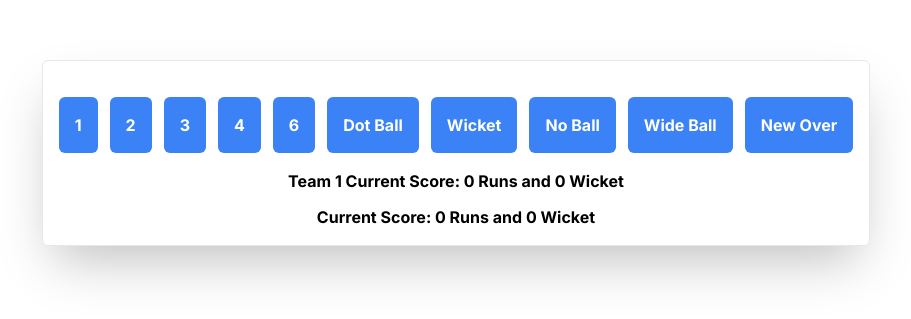
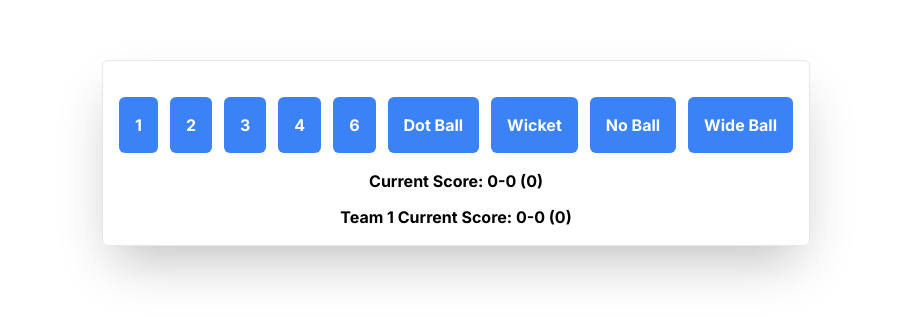
Before and after one commit to FaizanAnsari185/cricket, a Next.js app: page / in a window 1280 px wide. Shown: the part 247-566 px from the top of the page, without its empty margins (184-1095 px from the left). Built offline with nearby package versions, Linux system fonts and the light colour scheme.

Commit message:
ron and wicket added

```diff
--- a/app/page.js
+++ b/app/page.js
@@ -1,17 +1,44 @@
-"use client"
+"use client";
 import Playbutton from "@/components/playbutton";
 import Run from "@/components/run";
 import React, { useState } from "react";
 
 const page = () => {
+  const [runInOneOver, setRunInOneOver] = useState([]);
+  const [ballInOneOver, setBallInOneOver] = useState(0);
+  const [score, setScore] = useState(0);
+  const [wicket, setWicket] = useState(0);
 
-const [runInOneOver, setRunInOneOver] = useState([])
-
-function updateRun(pb){
-
-
-  setRunInOneOver([...runInOneOver,pb])
-}
+  function updateRun(pb) {
+    if (ballInOneOver === 6) {
+      return;
+    }
+    if (pb === "Dot Ball") {
+      setRunInOneOver([...runInOneOver, "*"]);
+      setBallInOneOver(ballInOneOver + 1);
+      return;
+    }
+    if (pb === "Wicket") {
+      setRunInOneOver([...runInOneOver, "W"]);
+      setBallInOneOver(ballInOneOver + 1);
+      setWicket(wicket + 1);
+      return;
+    }
+    if (pb === "No Ball") {
+      setRunInOneOver([...runInOneOver, "NB"]);
+      setScore(score+1)
+      return;
+    }
+    if (pb === "Wide Ball") {
+      setRunInOneOver([...runInOneOver, "WB"]);
+      setScore(score+1)
+      return;
+    } else {
+      setRunInOneOver([...runInOneOver, pb]);
+      setBallInOneOver(ballInOneOver + 1);
+      setScore(score+pb)
+    }
+  }
 
   return (
     <div className="h-full flex justify-center items-center">
@@ -23,17 +50,17 @@ function updateRun(pb){
             ))}
           </div>
           <div className="flex gap-3 justify-around">
-            {[1,2,3,4,6,"Dot Ball","Wicket","No Ball","Wide Ball","New Over"].map((item) => (
-              <Playbutton pb={item} updateRun= {updateRun}/>
-            ))}
+            {[1, 2, 3, 4, 6, "Dot Ball", "Wicket", "No Ball", "Wide Ball"].map(
+              (item) => (
+                <Playbutton pb={item} updateRun={updateRun} />
+              )
+            )}
           </div>
         </div>
         <div className="flex flex-col gap-3 justify-around">
+          <div className="flex justify-center">Current Score: {score}-{wicket} (0)</div>
           <div className="flex justify-center">
-            Team 1 Current Score: {0} Runs and 0 Wicket
-          </div>
-          <div className="flex justify-center">
-            Current Score: {0} Runs and 0 Wicket
+            Team 1 Current Score: {score}-{wicket} (0)
           </div>
         </div>
       </div>
--- a/components/playbutton.jsx
+++ b/components/playbutton.jsx
@@ -3,11 +3,8 @@ import React from "react";
 const Playbutton = ({ pb, updateRun }) => {
   return (
     <div className="flex gap-3 justify-around">
-      <button
-        onClick={() => updateRun(pb)}
-        className="bg-blue-500 rounded-md p-4 text-white"
-      >
-        {pb}
+      <button onClick={() => updateRun(pb)}
+        className="bg-blue-500 rounded-md p-4 text-white hover:bg-blue-600">{pb}
       </button>
     </div>
   );
```
